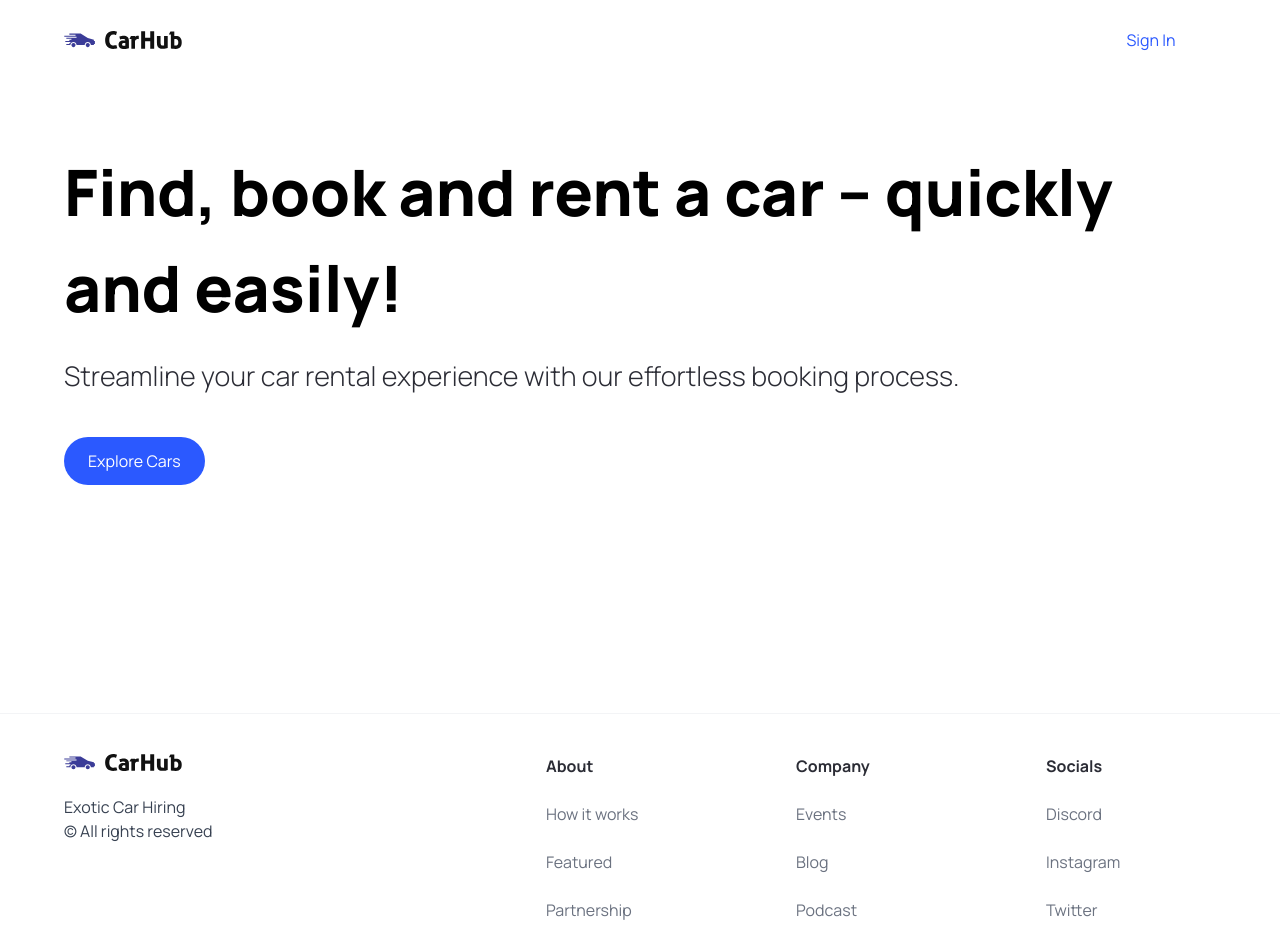
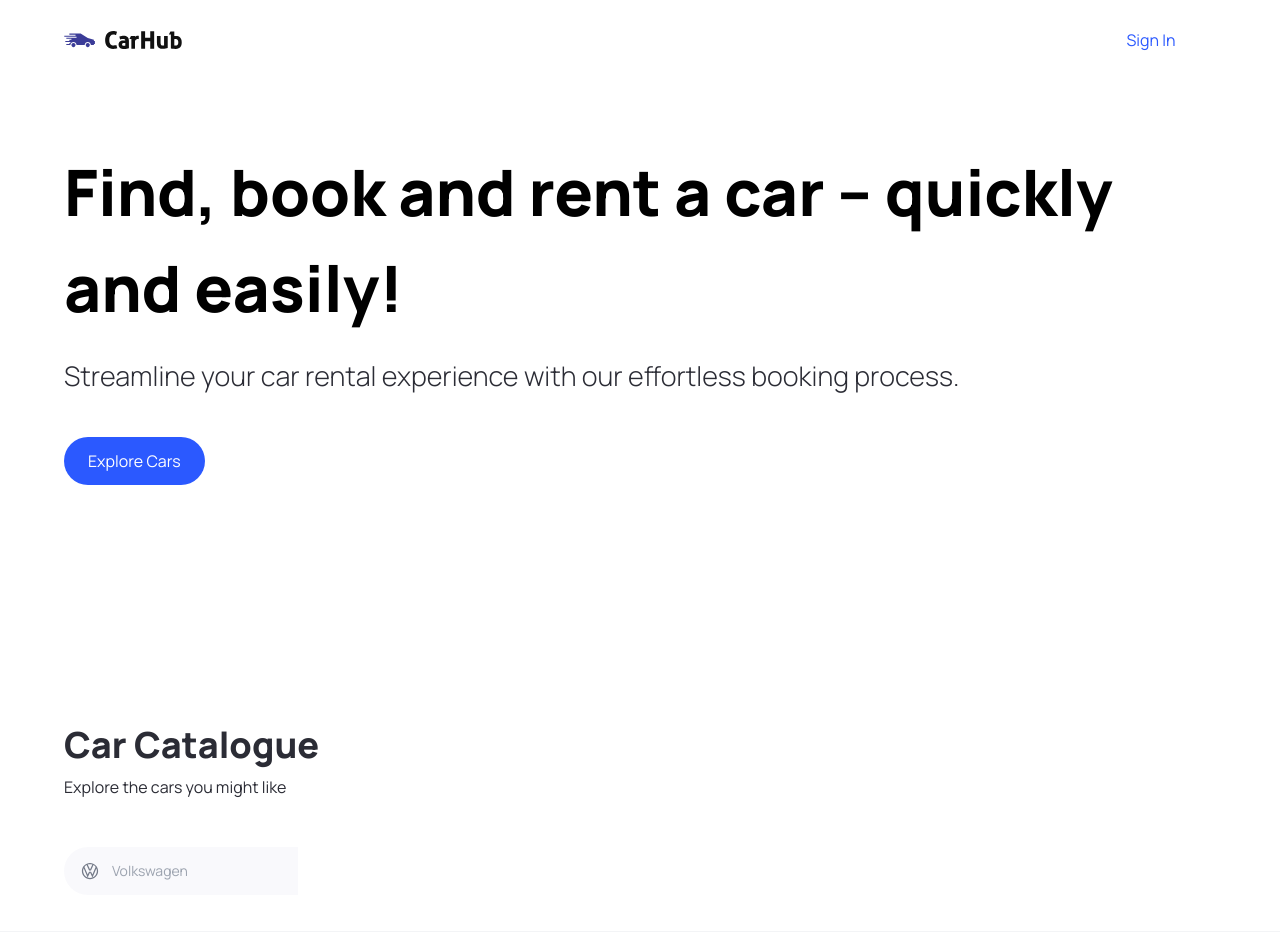
Before and after one commit to Roise-s/ech2, a Next.js app: page / in a window 1280 px wide. Shown: the top 950 px of the page. Built offline with nearby package versions, Linux system fonts and the light colour scheme.

Commit message:
done with car catalogue

```diff
--- a/app/page.tsx
+++ b/app/page.tsx
@@ -1,10 +1,28 @@
-import { Hero } from "@/components";
+import { CustomFilter, Hero, SearchBar } from "@/components";
 import Image from "next/image";
 
 export default function Home() {
   return (
     <main className="overflow-hidden">
       <Hero />
+
+      <div className="mt-12 padding-x padding-y max-width" id="discover">
+        <div className="home__text-container">
+          <h1 className="text-4xl font-extrabold">
+            Car Catalogue
+          </h1>
+          <p>Explore the cars you might like</p>
+        </div>
+
+        <div className="home__filters">
+          <SearchBar />
+
+          <div className="home__filter-container">
+            <CustomFilter title="fuel" />
+            <CustomFilter title="year" />
+          </div>
+        </div>
+      </div>
     </main>
   );
 }
--- /dev/null
+++ b/components/CustomFilter.tsx
@@ -0,0 +1,11 @@
+import React from 'react'
+
+const CustomFilter = () => {
+  return (
+    <div>
+
+    </div>
+  )
+}
+
+export default CustomFilter
--- a/components/Hero.tsx
+++ b/components/Hero.tsx
@@ -9,7 +9,7 @@
   }
 
   return (
-    <div className='hero mb-52'>
+    <div className='hero mb-56'>
       <div className="flex-1 pt-36 padding-x">
         <h1 className="hero__title">
           Find, book and rent a car -- quickly and easily!
--- /dev/null
+++ b/components/SearchBar.tsx
@@ -0,0 +1,22 @@
+"use client";
+
+import { useState } from "react";
+import { SearchManufacturer } from "./";
+
+const SearchBar = () => {
+    const [manufacturer, setManufacturer] = useState("")
+    const handleSearch = () => {}
+
+  return (
+    <form className='searchBar' onSubmit={handleSearch}>
+        <div className="searchbar__item">
+            <SearchManufacturer
+                manufacturer={manufacturer}
+                setManufacturer={setManufacturer}
+            />
+        </div>
+    </form>
+  )
+}
+
+export default SearchBar
--- /dev/null
+++ b/components/SearchManufacturer.tsx
@@ -0,0 +1,97 @@
+"use client";
+
+import { SearchManufacturerProps } from "@/types"
+import { Combobox, ComboboxButton, ComboboxInput, ComboboxOption, ComboboxOptions, Transition } from "@headlessui/react"
+import Image from "next/image";
+import { useState, Fragment } from "react";
+import { manufacturers } from "@/constants";
+
+const SearchManufacturer = ({ manufacturer, setManufacturer }: SearchManufacturerProps) => {
+    const [query, setQuery] = useState("");
+
+    const filteredManufacturers =
+        query === ""
+            ? manufacturers
+            : manufacturers.filter((item) => (
+               item.toLowerCase()
+               .replace(/\s+/g, "")
+               .includes(query.toLowerCase().replace(/\s=/g, ""))
+            ))
+
+    return (
+    <div className="search-manufacturer">
+      <Combobox value={manufacturer} onChange={setManufacturer}>
+        <div className="relative w-full">
+            <ComboboxButton className="absolute top-[14px]">
+                <Image
+                    src="/car-logo.svg"
+                    width={20}
+                    height={20}
+                    className="ml-4"
+                    alt="Car Logo "
+                />
+            </ComboboxButton>
+
+            <ComboboxInput
+                className="search-manufacturer__input"
+                placeholder="Volkswagen"
+                displayValue={(manufacturer: string) => manufacturer}
+                onChange={(e) => setQuery(e.target.value)}
+            />
+
+            <Transition
+                as={Fragment}
+                leave="transition ease-in duration-100"
+                leaveFrom="opacity-100"
+                leaveTo="opacity-0"
+                afterLeave={() => setQuery('')}
+            >
+                <ComboboxOptions>
+                    {filteredManufacturers.length === 0 && query !== "" ? (
+                        <ComboboxOption
+                            value={query}
+                            className="search-manufacturer__option"
+                        >
+                            Sorry can't find "{query}"
+                        </ComboboxOption>
+                    ): (
+                        filteredManufacturers.map((item) => (
+                            <ComboboxOption
+                                key={item}
+                                className={({ active }) => `
+                                    relative search-manufacturer__option
+                                    ${active ? 'bg-primary-blue text-white' : 'text-gray-900'}
+                                `}
+                                value={item}
+                            >
+                                {({ selected, active}) => (
+                                    <>
+                                        <span
+                                        className={`block truncate ${
+                                            selected ? 'font-medium' : 'font-normal'
+                                        }`}
+                                        >
+                                            {item}
+                                        </span>
+                                        {selected ? (
+                                            <span
+                                                className={`absolute inset-y-0 left-0 flex items-center pl-3 ${
+                                                    active ? 'text-white' : 'text-teal-600'
+                                                }`}
+                                            >
+                                            </span>
+                                        ) : null}
+                                    </>
+                                )}
+                            </ComboboxOption>
+                        ))
+                    )}
+                </ComboboxOptions>
+            </Transition>
+        </div>
+      </Combobox>
+    </div>
+  )
+}
+
+export default SearchManufacturer
--- a/components/index.ts
+++ b/components/index.ts
@@ -2,10 +2,16 @@
 import CustomButton from "./CustomButton";
 import Navbar from "./Navbar";
 import Footer from "./Footer";
+import SearchBar from "./SearchBar";
+import CustomFilter from "./CustomFilter";
+import SearchManufacturer from "./SearchManufacturer";
 
 export {
     Hero,
     CustomButton,
     Navbar,
     Footer,
+    SearchBar,
+    CustomFilter,
+    SearchManufacturer,
 }
--- a/package.json
+++ b/package.json
@@ -9,6 +9,7 @@
     "lint": "next lint"
   },
   "dependencies": {
+    "@headlessui/react": "^2.2.0",
     "next": "15.2.3",
     "react": "^19.0.0",
     "react-dom": "^19.0.0"
--- a/types/index.ts
+++ b/types/index.ts
@@ -6,3 +6,8 @@
     handleClick?: MouseEventHandler<HTMLButtonElement>;
     btnType?: "button" | "submit";
 }
+
+export interface SearchManufacturerProps {
+    manufacturer: string;
+    setManufacturer: (manufacturer: string) => void;
+}
```
Also changed, not shown: 1 other file (tests, documents, lock files or other folders).
